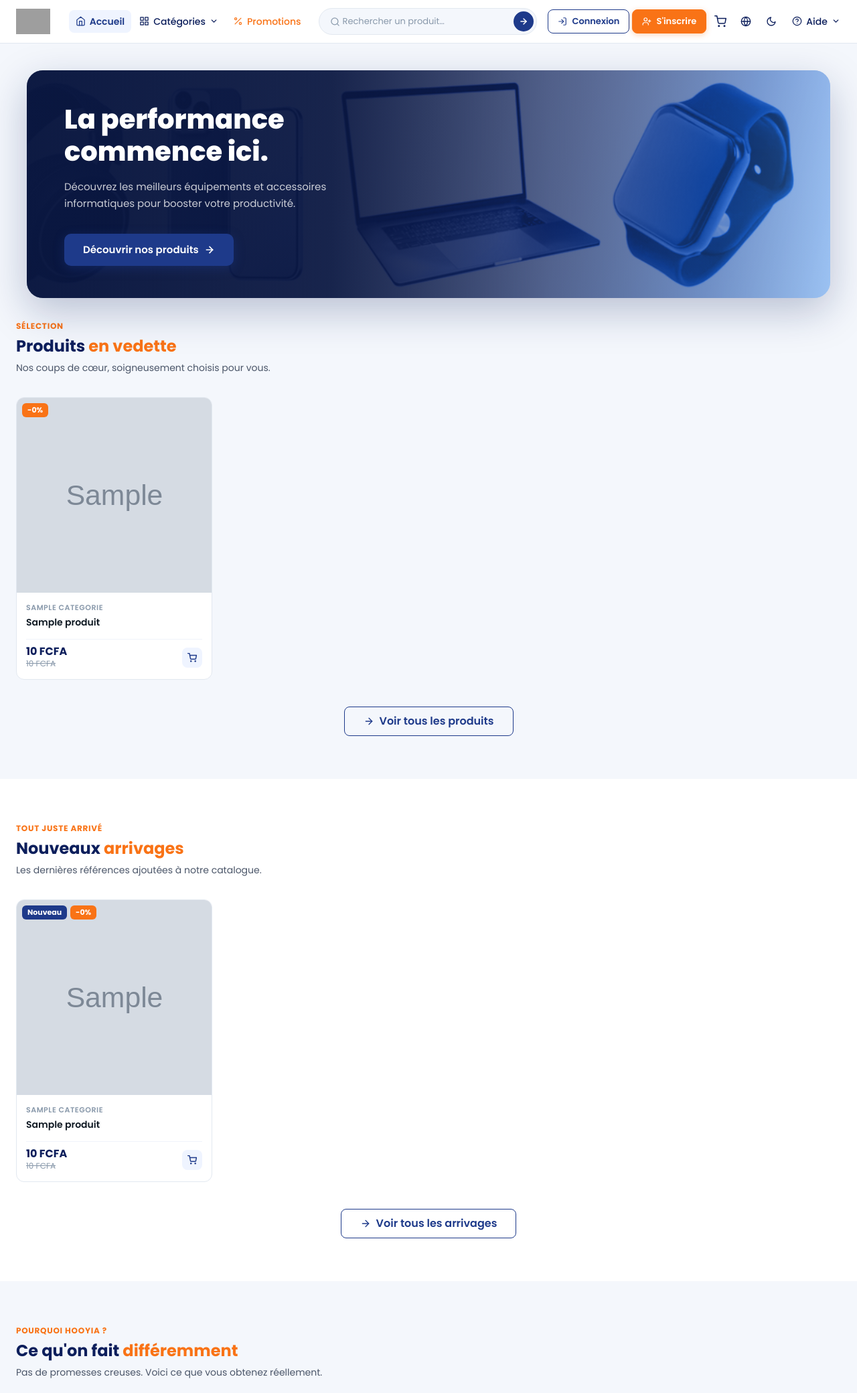
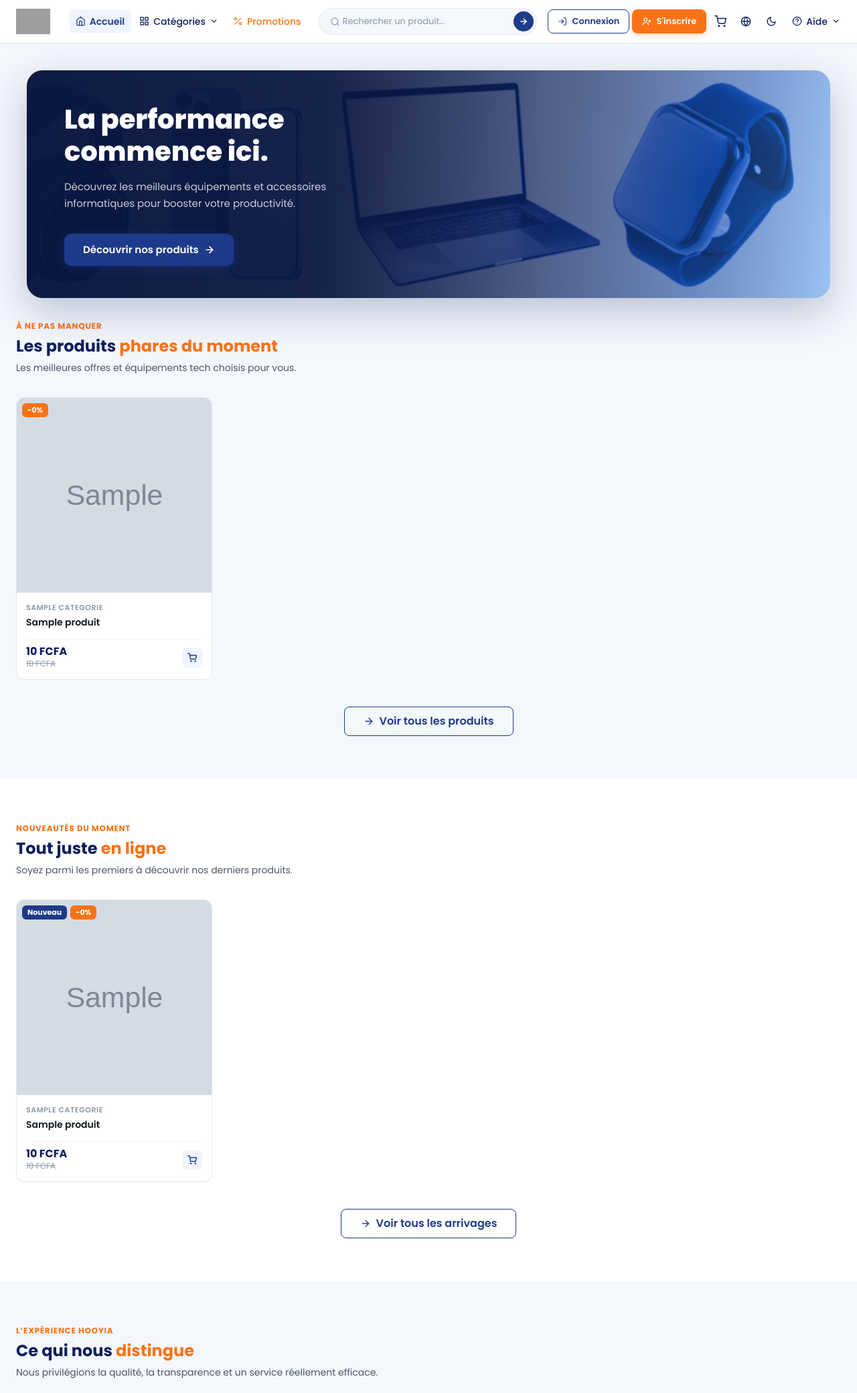
Before and after one commit to Ing-MONTHE/hooyia-market, a Django app: page / in a window 1280 px wide. Shown: the top 2080 px of the page at 67% size. Run offline with Django 5.2, Linux system fonts and the light colour scheme; tables that the repository leaves empty hold one stand-in row (values such as "Sample post"); grey boxes marked "Sample" are stand-in pictures; grey boxes are pictures that could not be loaded.

Commit message:
Espace et texte

```diff
--- a/templates/home.html
+++ b/templates/home.html
@@ -368,11 +368,11 @@
   <div class="container">
 
     {# En-tête de section #}
-    <p class="section-eyebrow">Sélection</p>
+    <p class="section-eyebrow">À ne pas manquer</p>
     <div class="section-heading">
-      <h2>Produits <span style="color:#F97316;">en vedette</span></h2>
+      <h2>Les produits <span style="color:#F97316;">phares du moment</span></h2>
     </div>
-    <p class="section-sub">Nos coups de cœur, soigneusement choisis pour vous.</p>
+    <p class="section-sub">Les meilleures offres et équipements tech choisis pour vous.</p>
 
     <div class="products-grid">
       {% for produit in produits_vedette %}
@@ -475,11 +475,11 @@
 <section style="padding:4rem 0;background:#ffffff;">
   <div class="container">
 
-    <p class="section-eyebrow">Tout juste arrivé</p>
+    <p class="section-eyebrow">Nouveautés du moment</p>
     <div class="section-heading">
-      <h2>Nouveaux <span style="color:#F97316;">arrivages</span></h2>
+      <h2>Tout juste <span style="color:#F97316;">en ligne</span></h2>
     </div>
-    <p class="section-sub">Les dernières références ajoutées à notre catalogue.</p>
+    <p class="section-sub">Soyez parmi les premiers à découvrir nos derniers produits.</p>
 
     <div class="products-grid">
       {% for produit in nouveaux_arrivages %}
@@ -570,11 +570,11 @@
 <section style="padding:4rem 0;background:#F4F7FC;">
   <div class="container">
 
-    <p class="section-eyebrow">Pourquoi HooYia ?</p>
+    <p class="section-eyebrow">L’expérience HooYia</p>
     <div class="section-heading">
-      <h2>Ce qu'on fait <span style="color:#F97316;">différemment</span></h2>
+      <h2>Ce qui nous <span style="color:#F97316;">distingue</span></h2>
     </div>
-    <p class="section-sub">Pas de promesses creuses. Voici ce que vous obtenez réellement.</p>
+    <p class="section-sub">Nous privilégions la qualité, la transparence et un service réellement efficace.</p>
 
     <div style="display:grid;grid-template-columns:repeat(auto-fill,minmax(240px,1fr));gap:1.25rem;">
 
--- a/templates/partials/footer.html
+++ b/templates/partials/footer.html
@@ -194,35 +194,29 @@
 
           {# Facebook #}
           <a href="#" class="footer-social" aria-label="Facebook" title="Facebook">
-            <svg width="15" height="15" viewBox="0 0 24 24" fill="none" stroke="currentColor"
-                 stroke-width="2" stroke-linecap="round" stroke-linejoin="round">
-              <path d="M18 2h-3a5 5 0 00-5 5v3H7v4h3v8h4v-8h3l1-4h-4V7a1 1 0 011-1h3z"/>
+            <svg xmlns="http://www.w3.org/2000/svg" viewBox="0 0 640 640">
+              <path d="M576 320C576 178.6 461.4 64 320 64C178.6 64 64 178.6 64 320C64 440 146.7 540.8 258.2 568.5L258.2 398.2L205.4 398.2L205.4 320L258.2 320L258.2 286.3C258.2 199.2 297.6 158.8 383.2 158.8C399.4 158.8 427.4 162 438.9 165.2L438.9 236C432.9 235.4 422.4 235 409.3 235C367.3 235 351.1 250.9 351.1 292.2L351.1 320L434.7 320L420.3 398.2L351 398.2L351 574.1C477.8 558.8 576 450.9 576 320z"/>
             </svg>
           </a>
 
           {# Instagram #}
           <a href="#" class="footer-social" aria-label="Instagram" title="Instagram">
-            <svg width="15" height="15" viewBox="0 0 24 24" fill="none" stroke="currentColor"
-                 stroke-width="2" stroke-linecap="round" stroke-linejoin="round">
-              <rect x="2" y="2" width="20" height="20" rx="5" ry="5"/>
-              <path d="M16 11.37A4 4 0 1112.63 8 4 4 0 0116 11.37z"/>
-              <line x1="17.5" y1="6.5" x2="17.51" y2="6.5"/>
+            <svg xmlns="http://www.w3.org/2000/svg" viewBox="0 0 640 640">
+              <path d="M320.3 205C256.8 204.8 205.2 256.2 205 319.7C204.8 383.2 256.2 434.8 319.7 435C383.2 435.2 434.8 383.8 435 320.3C435.2 256.8 383.8 205.2 320.3 205zM319.7 245.4C360.9 245.2 394.4 278.5 394.6 319.7C394.8 360.9 361.5 394.4 320.3 394.6C279.1 394.8 245.6 361.5 245.4 320.3C245.2 279.1 278.5 245.6 319.7 245.4zM413.1 200.3C413.1 185.5 425.1 173.5 439.9 173.5C454.7 173.5 466.7 185.5 466.7 200.3C466.7 215.1 454.7 227.1 439.9 227.1C425.1 227.1 413.1 215.1 413.1 200.3zM542.8 227.5C541.1 191.6 532.9 159.8 506.6 133.6C480.4 107.4 448.6 99.2 412.7 97.4C375.7 95.3 264.8 95.3 227.8 97.4C192 99.1 160.2 107.3 133.9 133.5C107.6 159.7 99.5 191.5 97.7 227.4C95.6 264.4 95.6 375.3 97.7 412.3C99.4 448.2 107.6 480 133.9 506.2C160.2 532.4 191.9 540.6 227.8 542.4C264.8 544.5 375.7 544.5 412.7 542.4C448.6 540.7 480.4 532.5 506.6 506.2C532.8 480 541 448.2 542.8 412.3C544.9 375.3 544.9 264.5 542.8 227.5zM495 452C487.2 471.6 472.1 486.7 452.4 494.6C422.9 506.3 352.9 503.6 320.3 503.6C287.7 503.6 217.6 506.2 188.2 494.6C168.6 486.8 153.5 471.7 145.6 452C133.9 422.5 136.6 352.5 136.6 319.9C136.6 287.3 134 217.2 145.6 187.8C153.4 168.2 168.5 153.1 188.2 145.2C217.7 133.5 287.7 136.2 320.3 136.2C352.9 136.2 423 133.6 452.4 145.2C472 153 487.1 168.1 495 187.8C506.7 217.3 504 287.3 504 319.9C504 352.5 506.7 422.6 495 452z"/>
             </svg>
           </a>
 
           {# Twitter / X #}
           <a href="#" class="footer-social" aria-label="Twitter" title="Twitter">
-            <svg width="15" height="15" viewBox="0 0 24 24" fill="none" stroke="currentColor"
-                 stroke-width="2" stroke-linecap="round" stroke-linejoin="round">
-              <path d="M22 4s-.7 2.1-2 3.4c1.6 10-9.4 17.3-18 11.6 2.2.1 4.4-.6 6-2C3 15.5.5 9.6 3 5c2.2 2.6 5.6 4.1 9 4-.9-4.2 4-6.6 7-3.8 1.1 0 3-1.2 3-1.2z"/>
+            <svg xmlns="http://www.w3.org/2000/svg" viewBox="0 0 640 640">
+              <path d="M523.4 215.7C523.7 220.2 523.7 224.8 523.7 229.3C523.7 368 418.1 527.9 225.1 527.9C165.6 527.9 110.4 510.7 64 480.8C72.4 481.8 80.6 482.1 89.3 482.1C138.4 482.1 183.5 465.5 219.6 437.3C173.5 436.3 134.8 406.1 121.5 364.5C128 365.5 134.5 366.1 141.3 366.1C150.7 366.1 160.1 364.8 168.9 362.5C120.8 352.8 84.8 310.5 84.8 259.5L84.8 258.2C98.8 266 115 270.9 132.2 271.5C103.9 252.7 85.4 220.5 85.4 184.1C85.4 164.6 90.6 146.7 99.7 131.1C151.4 194.8 229 236.4 316.1 240.9C314.5 233.1 313.5 225 313.5 216.9C313.5 159.1 360.3 112 418.4 112C448.6 112 475.9 124.7 495.1 145.1C518.8 140.6 541.6 131.8 561.7 119.8C553.9 144.2 537.3 164.6 515.6 177.6C536.7 175.3 557.2 169.5 576 161.4C561.7 182.2 543.8 200.7 523.4 215.7z"/>
             </svg>
           </a>
 
           {# WhatsApp #}
           <a href="#" class="footer-social" aria-label="WhatsApp" title="WhatsApp">
-            <svg width="15" height="15" viewBox="0 0 24 24" fill="none" stroke="currentColor"
-                 stroke-width="2" stroke-linecap="round" stroke-linejoin="round">
-              <path d="M21 11.5a8.38 8.38 0 01-.9 3.8 8.5 8.5 0 01-7.6 4.7 8.38 8.38 0 01-3.8-.9L3 21l1.9-5.7a8.38 8.38 0 01-.9-3.8 8.5 8.5 0 014.7-7.6 8.38 8.38 0 013.8-.9h.5a8.48 8.48 0 018 8v.5z"/>
+            <svg xmlns="http://www.w3.org/2000/svg" viewBox="0 0 640 640">
+              <path d="M476.9 161.1C435 119.1 379.2 96 319.9 96C197.5 96 97.9 195.6 97.9 318C97.9 357.1 108.1 395.3 127.5 429L96 544L213.7 513.1C246.1 530.8 282.6 540.1 319.8 540.1L319.9 540.1C442.2 540.1 544 440.5 544 318.1C544 258.8 518.8 203.1 476.9 161.1zM319.9 502.7C286.7 502.7 254.2 493.8 225.9 477L219.2 473L149.4 491.3L168 423.2L163.6 416.2C145.1 386.8 135.4 352.9 135.4 318C135.4 216.3 218.2 133.5 320 133.5C369.3 133.5 415.6 152.7 450.4 187.6C485.2 222.5 506.6 268.8 506.5 318.1C506.5 419.9 421.6 502.7 319.9 502.7zM421.1 364.5C415.6 361.7 388.3 348.3 383.2 346.5C378.1 344.6 374.4 343.7 370.7 349.3C367 354.9 356.4 367.3 353.1 371.1C349.9 374.8 346.6 375.3 341.1 372.5C308.5 356.2 287.1 343.4 265.6 306.5C259.9 296.7 271.3 297.4 281.9 276.2C283.7 272.5 282.8 269.3 281.4 266.5C280 263.7 268.9 236.4 264.3 225.3C259.8 214.5 255.2 216 251.8 215.8C248.6 215.6 244.9 215.6 241.2 215.6C237.5 215.6 231.5 217 226.4 222.5C221.3 228.1 207 241.5 207 268.8C207 296.1 226.9 322.5 229.6 326.2C232.4 329.9 268.7 385.9 324.4 410C359.6 425.2 373.4 426.5 391 423.9C401.7 422.3 423.8 410.5 428.4 397.5C433 384.5 433 373.4 431.6 371.1C430.3 368.6 426.6 367.2 421.1 364.5z"/>
             </svg>
           </a>
         </div>
```
